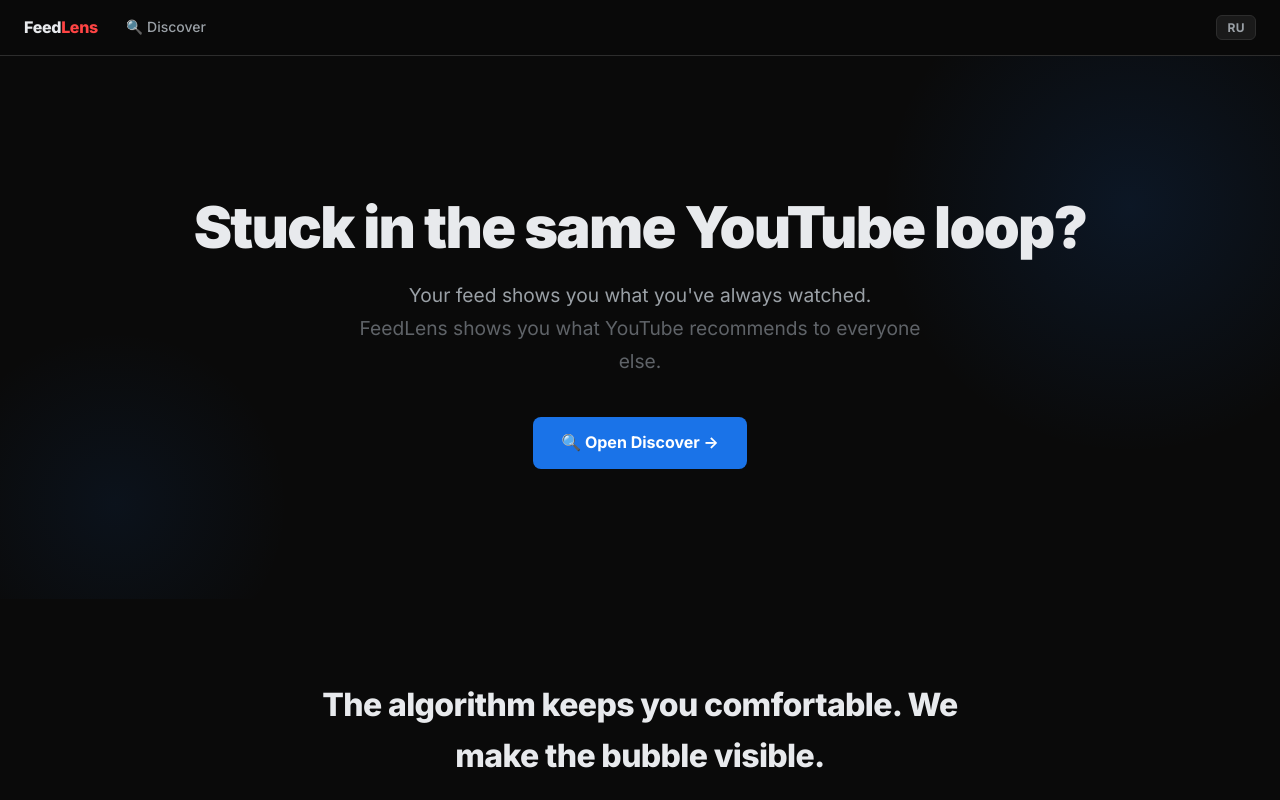
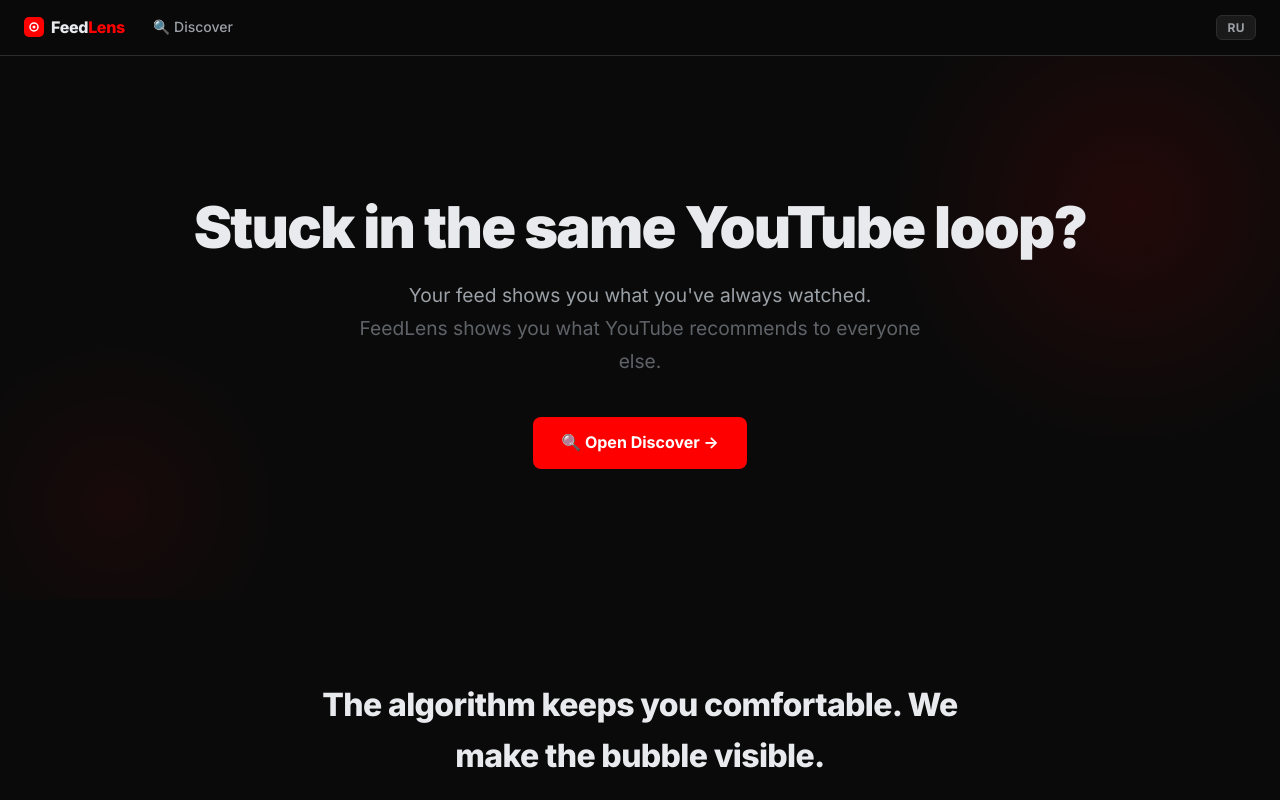
Before and after one commit to timatsusima/feedlens, a Next.js app: page / in a window 1280 px wide. Shown: the top 800 px of the page. Built offline with nearby package versions, Linux system fonts and the light colour scheme; no server answers.

Commit message:
style: YouTube red CTA buttons, restore SVG icon in nav logo
Made-with: Cursor

```diff
--- a/app/globals.css
+++ b/app/globals.css
@@ -13,10 +13,15 @@
   --text:        #e8eaed;
   --text-2:      #9aa0a6;
   --text-3:      #5f6368;
+  /* YouTube red — primary CTA accent */
+  --accent:        #ff0000;
+  --accent-hover:  #cc0000;
+  --accent-subtle: rgba(255,0,0,0.08);
+  /* Blue — links and focus rings only */
   --blue:        #1a73e8;
   --blue-hover:  #1557b0;
   --blue-subtle: rgba(26,115,232,0.12);
-  --red:         #ff4444;
+  --red:         #ff0000;
   --green:       #34a853;
   --yellow:      #fbbc04;
   --radius:      12px;
@@ -126,7 +131,7 @@ a { color: var(--blue); }
 .button {
   display: inline-block;
   padding: 10px 24px;
-  background: var(--blue);
+  background: var(--accent);
   color: #fff !important;
   text-decoration: none;
   border-radius: 8px;
@@ -137,7 +142,7 @@ a { color: var(--blue); }
   cursor: pointer;
   transition: background 0.15s, transform 0.1s;
 }
-.button:hover { background: var(--blue-hover); transform: translateY(-1px); }
+.button:hover { background: var(--accent-hover); transform: translateY(-1px); }
 
 .button-sm {
   padding: 7px 16px;
@@ -186,12 +191,12 @@ a { color: var(--blue); }
 }
 .hero-bubble::before {
   width: 500px; height: 500px;
-  background: radial-gradient(circle, rgba(26,115,232,0.12) 0%, transparent 70%);
+  background: radial-gradient(circle, rgba(255,0,0,0.10) 0%, transparent 70%);
   top: -100px; right: -100px;
 }
 .hero-bubble::after {
   width: 350px; height: 350px;
-  background: radial-gradient(circle, rgba(26,115,232,0.08) 0%, transparent 70%);
+  background: radial-gradient(circle, rgba(255,0,0,0.06) 0%, transparent 70%);
   bottom: -80px; left: -60px;
 }
 
@@ -226,7 +231,7 @@ a { color: var(--blue); }
 }
 
 .button-hero {
-  background: var(--blue);
+  background: var(--accent);
   color: #fff !important;
   font-size: 1rem;
   padding: 13px 28px;
@@ -236,7 +241,7 @@ a { color: var(--blue); }
   transition: background 0.15s, transform 0.1s;
   display: inline-block;
 }
-.button-hero:hover { background: var(--blue-hover); transform: translateY(-1px); }
+.button-hero:hover { background: var(--accent-hover); transform: translateY(-1px); }
 
 /* ═══════════════════════════════════════════
    BUBBLE INSIGHT SECTION
@@ -329,7 +334,7 @@ a { color: var(--blue); }
 
 .bubble-cta-btn {
   display: inline-block;
-  background: var(--blue);
+  background: var(--accent);
   color: #fff !important;
   text-decoration: none;
   padding: 12px 28px;
@@ -338,7 +343,7 @@ a { color: var(--blue); }
   font-size: 0.95rem;
   transition: background 0.15s, transform 0.1s;
 }
-.bubble-cta-btn:hover { background: var(--blue-hover); transform: translateY(-1px); }
+.bubble-cta-btn:hover { background: var(--accent-hover); transform: translateY(-1px); }
 
 /* ═══════════════════════════════════════════
    HOW IT WORKS
@@ -979,7 +984,7 @@ h1 {
 .gate-btn {
   width: 100%;
   padding: 11px;
-  background: var(--blue);
+  background: var(--accent);
   color: #fff;
   border: none;
   border-radius: 8px;
@@ -989,7 +994,7 @@ h1 {
   cursor: pointer;
   transition: background 0.15s;
 }
-.gate-btn:hover:not(:disabled) { background: var(--blue-hover); }
+.gate-btn:hover:not(:disabled) { background: var(--accent-hover); }
 .gate-btn:disabled { opacity: 0.5; cursor: default; }
 
 .gate-error {
@@ -1172,8 +1177,8 @@ h1 {
    WELCOME BANNER (discover)
 ═══════════════════════════════════════════ */
 .welcome-banner {
-  background: linear-gradient(135deg, rgba(26,115,232,0.08) 0%, rgba(52,168,83,0.06) 100%);
-  border: 1px solid rgba(26,115,232,0.2);
+  background: linear-gradient(135deg, rgba(255,0,0,0.06) 0%, rgba(255,0,0,0.03) 100%);
+  border: 1px solid rgba(255,0,0,0.15);
   border-radius: var(--radius-lg);
   padding: 28px 32px 24px;
   margin-bottom: 36px;
@@ -1208,13 +1213,13 @@ h1 {
 
 .welcome-filter-badge {
   display: inline-block;
-  background: var(--blue-subtle);
-  color: var(--blue);
+  background: var(--accent-subtle);
+  color: var(--accent);
   font-size: 0.75rem;
   font-weight: 600;
   padding: 2px 10px;
   border-radius: 20px;
-  border: 1px solid rgba(26,115,232,0.2);
+  border: 1px solid rgba(255,0,0,0.2);
 }
 
 .welcome-grid { margin-bottom: 0; }
--- a/app/layout.tsx
+++ b/app/layout.tsx
@@ -33,7 +33,14 @@ export default async function RootLayout({ children }: { children: React.ReactNo
     <html lang={locale}>
       <body>
         <nav className="site-nav">
-          <a href="/" className="site-nav-logo">Feed<span>Lens</span></a>
+          <a href="/" className="site-nav-logo">
+            <svg width="20" height="20" viewBox="0 0 20 20" fill="none" aria-hidden="true" style={{display:'inline-block',verticalAlign:'middle',marginRight:7,marginBottom:2}}>
+              <rect width="20" height="20" rx="5" fill="#ff0000"/>
+              <circle cx="10" cy="10" r="4" fill="none" stroke="white" strokeWidth="1.5"/>
+              <circle cx="10" cy="10" r="1.5" fill="white"/>
+            </svg>
+            Feed<span>Lens</span>
+          </a>
           <a href="/discover" className="site-nav-link">{d.nav.discover}</a>
           <div className="site-nav-right">
             <LanguageSwitcher current={locale} label={d.nav.langSwitch} />
```
